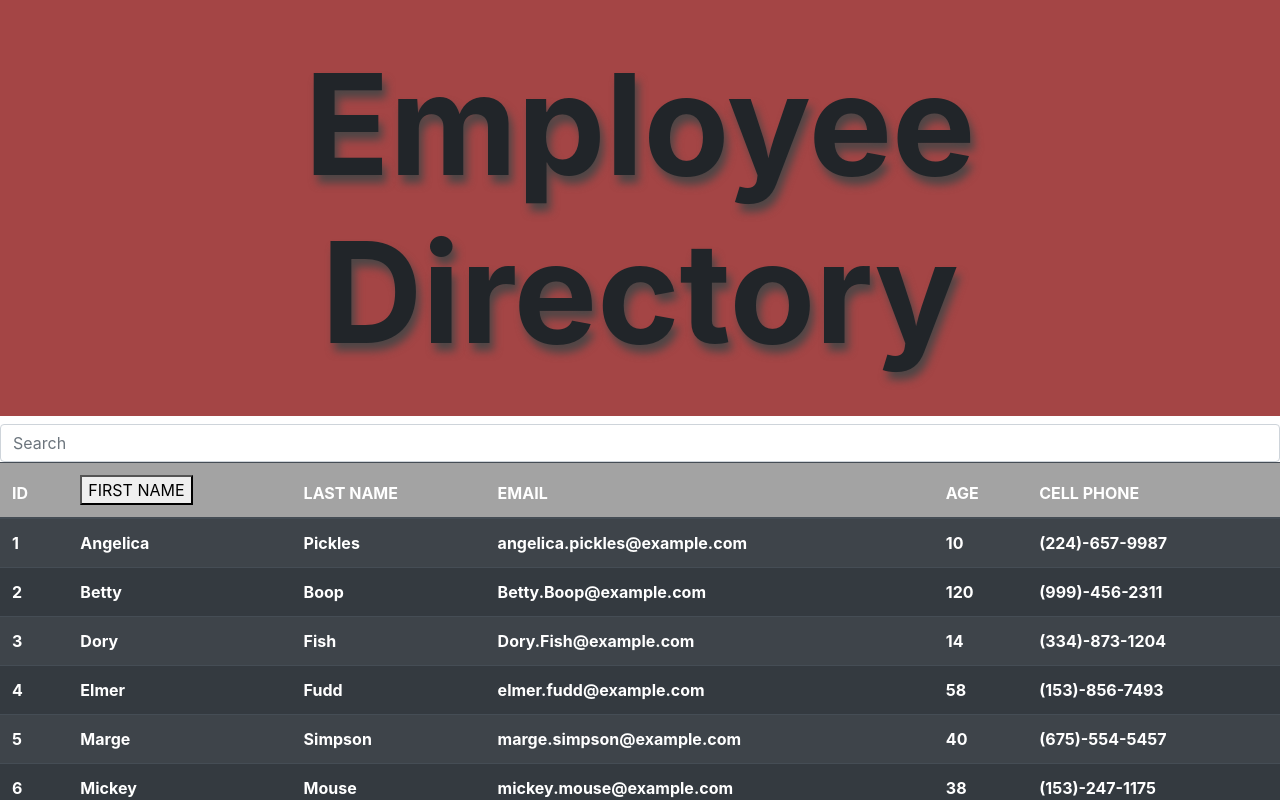
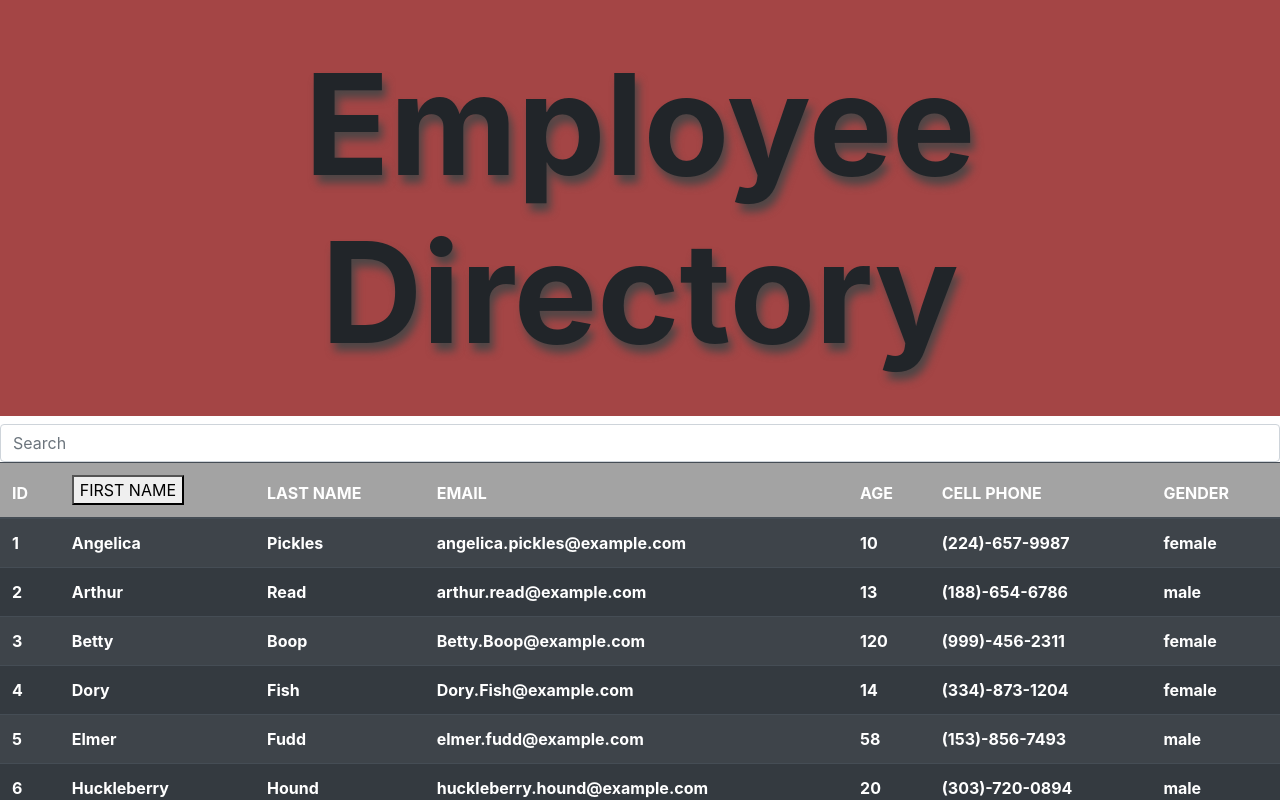
Before and after one commit to arewinkl/employee-Directory, a React (Create React App) app: page / in a window 1280 px wide. Shown: the top 800 px of the page. Built offline with nearby package versions, Linux system fonts and the light colour scheme.

Commit message:
added gender

```diff
--- a/src/components/EmployeeTable.js
+++ b/src/components/EmployeeTable.js
@@ -76,6 +76,7 @@ SortChange = ()=> {
               {/* for any desired column add infor here and match in acompaning js */}
               <th className="rows" scope="col">AGE</th>
               <th className="rows" scope="col">CELL PHONE</th>
+              <th className="rows" scope="col">GENDER</th>
 
             </tr>
           </thead>
--- a/src/components/card.js
+++ b/src/components/card.js
@@ -9,6 +9,7 @@ const Employee = props =>{
     <th scope="col">{props.User.email}</th>
     <th scope="col">{props.User.dob.age}</th>
     <th scope="col">{props.User.cell}</th>
+    <th scope="col">{props.User.gender}</th>
 
     </tr>
 
--- a/src/library/user.json
+++ b/src/library/user.json
@@ -227,6 +227,63 @@
         "value": "665-62-9980"
         },
         "nat": "US"
+     },
+     {
+        "gender": "female",
+        "name": {
+        "title": "Ms",
+        "first": "Lucy",
+        "last": "VanPelt"
+        },
+        "email": "lucy.vanpelt@example.com",
+        "dob": {
+        "date": "2013-11-07T19:06:04.281Z",
+        "age": 7
+        },
+        "cell": "(303)-994-0192",
+        "id": {
+        "name": "SSN",
+        "value": "544-02-0045"
+        },
+        "nat": "US"
+     },
+     {
+        "gender": "male",
+        "name": {
+        "title": "Mr",
+        "first": "Arthur",
+        "last": "Read"
+        },
+        "email": "arthur.read@example.com",
+        "dob": {
+        "date": "2007-9-07T19:06:04.281Z",
+        "age": 13
+        },
+        "cell": "(188)-654-6786",
+        "id": {
+        "name": "SSN",
+        "value": "665-02-9220"
+        },
+        "nat": "US"
+     },
+     {
+        "gender": "male",
+        "name": {
+        "title": "Mr",
+        "first": "Huckleberry",
+        "last": "Hound"
+        },
+        "email": "huckleberry.hound@example.com",
+        "dob": {
+        "date": "2000-04-07T19:06:04.281Z",
+        "age": 20
+        },
+        "cell": "(303)-720-0894",
+        "id": {
+        "name": "SSN",
+        "value": "434-82-1020"
+        },
+        "nat": "US"
      }
 
 
```
Also changed, not shown: 1 other file (tests, documents, lock files or other folders).
